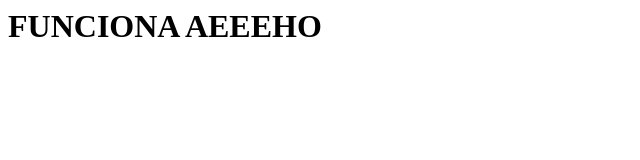
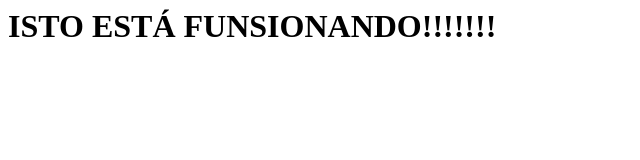
Before and after one commit to onlinevibes/onlinevibes.github.io, a plain HTML site: page index.html in a window 1280 px wide. Shown: the whole page, without its empty margins (0-640 px from the left). Drawn offline with Linux system fonts and the light colour scheme.

Commit message:
aaaaaaaa

```diff
--- a/index.html
+++ b/index.html
@@ -5,7 +5,7 @@
 </head>
 
 <body>
-	<h1>FUNCIONA AEEEHO</h1>
+	<h1>ISTO ESTÁ FUNSIONANDO!!!!!!!</h1>
 </body>
 
 </html>
```
